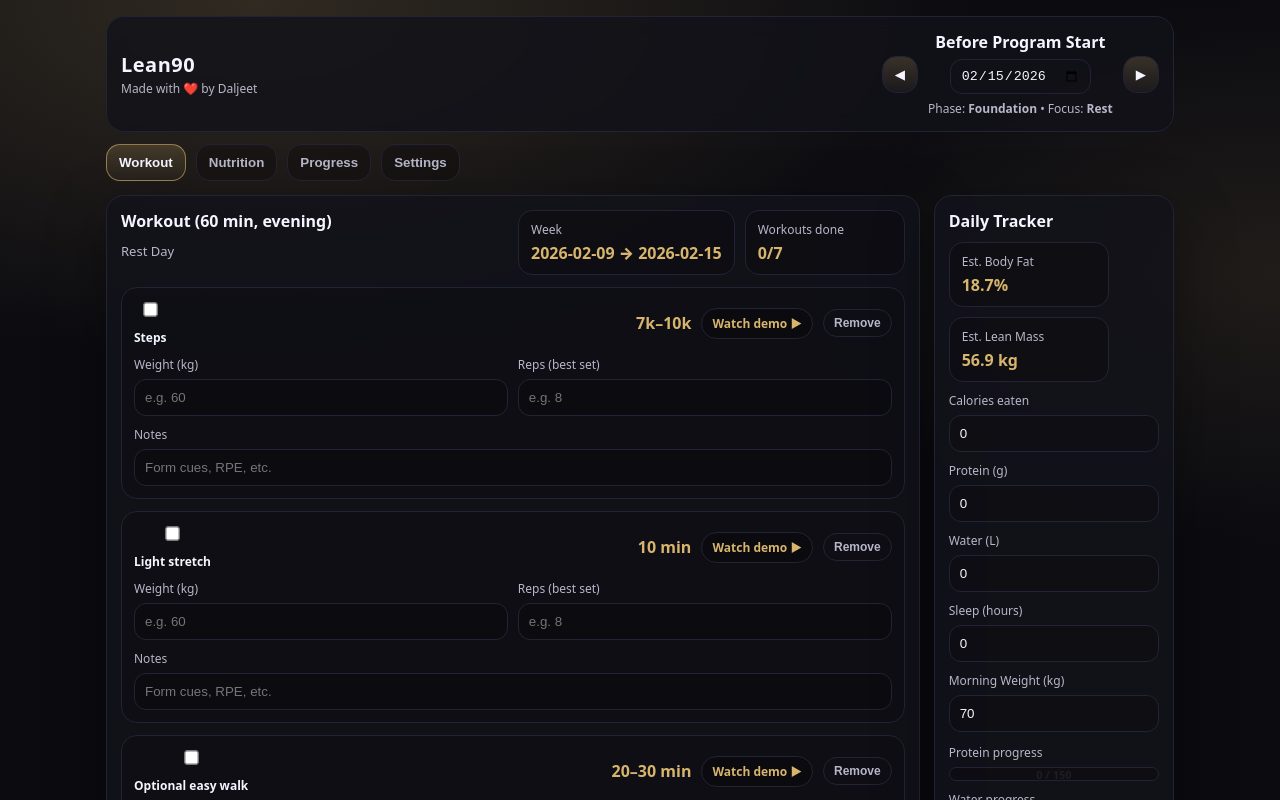
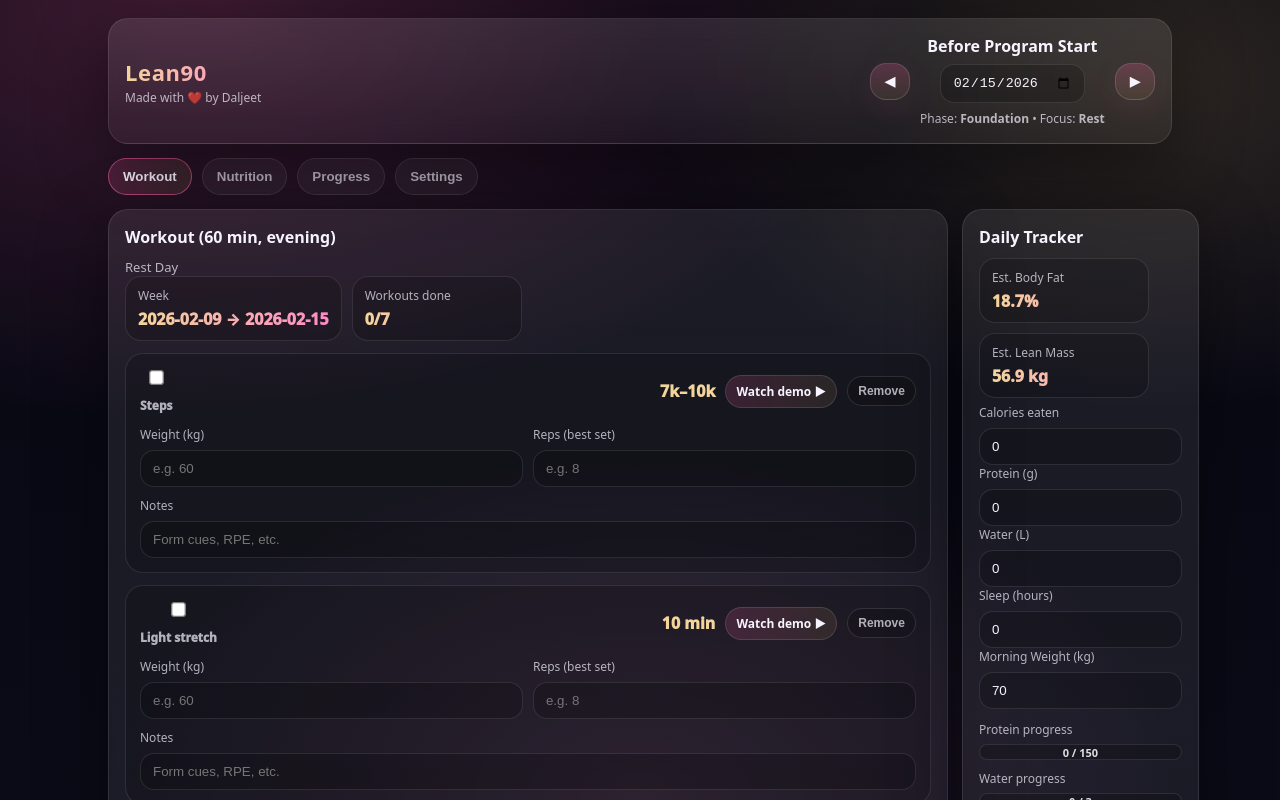
Before and after one commit to dj044/lean90, a React (Vite) app: page / in a window 1280 px wide. Shown: the top 800 px of the page. Built offline with nearby package versions, Linux system fonts and the light colour scheme.

Commit message:
Update index.css

```diff
--- a/src/index.css
+++ b/src/index.css
@@ -1,169 +1,194 @@
 :root{
-  --bg:#0b0b10;
-  --card:#12121a;
-  --text:#f5f5ff;
-  --muted:#b7b7c9;
+  /* Royal palette */
+  --bg0:#070711;
+  --bg1:#0b0b18;
+  --card: rgba(255,255,255,0.06);
+  --card2: rgba(255,255,255,0.08);
+  --line: rgba(255,255,255,0.10);
+  --text:#f7f4ff;
+  --muted: rgba(247,244,255,0.70);
+
   --gold:#d7b56d;
-  --line:#232336;
+  --gold2:#f3d59b;
+
+  --pink:#ff5fa6;
+  --pink2:#ff8ac6;
+
+  --shadow: 0 18px 70px rgba(0,0,0,0.45);
+
+  --radius: 20px;
 }
+
 *{box-sizing:border-box}
+html,body{height:100%}
 body{
   margin:0;
   font-family: ui-sans-serif, system-ui, -apple-system, Segoe UI, Roboto, Helvetica, Arial;
-  background: radial-gradient(1200px 600px at 20% 0%, rgba(215,181,109,0.18), transparent 60%),
-              radial-gradient(900px 500px at 100% 20%, rgba(215,181,109,0.10), transparent 55%),
-              var(--bg);
   color:var(--text);
+
+  /* Royal background */
+  background:
+    radial-gradient(1200px 700px at 15% 0%, rgba(255,95,166,0.22), transparent 60%),
+    radial-gradient(900px 600px at 90% 10%, rgba(215,181,109,0.18), transparent 55%),
+    radial-gradient(900px 600px at 50% 100%, rgba(255,138,198,0.12), transparent 60%),
+    linear-gradient(180deg, var(--bg0), var(--bg1));
 }
-.wrap{max-width:1100px;margin:0 auto;padding:16px}
+
+a{color:inherit}
+.wrap{max-width:1100px;margin:0 auto;padding:18px}
+
+/* Top bar */
 .topbar{
   display:flex;gap:12px;align-items:center;justify-content:space-between;
-  padding:14px 14px;border:1px solid var(--line);border-radius:18px;
-  background: rgba(18,18,26,0.8); backdrop-filter: blur(10px);
+  padding:16px 16px;border:1px solid var(--line);border-radius:var(--radius);
+  background: linear-gradient(180deg, rgba(255,255,255,0.10), rgba(255,255,255,0.04));
+  backdrop-filter: blur(14px);
+  box-shadow: var(--shadow);
 }
-.brand{font-size:20px;font-weight:800;letter-spacing:0.5px}
+
+.brand{
+  font-size:22px;
+  font-weight:900;
+  letter-spacing:0.6px;
+  background: linear-gradient(90deg, var(--gold2), var(--pink2));
+  -webkit-background-clip: text;
+  background-clip:text;
+  color:transparent;
+}
 .sub{color:var(--muted);font-size:12px;margin-top:2px}
+
 .dateBox{display:flex;align-items:center;gap:10px}
-.dateMid{display:flex;flex-direction:column;align-items:center;gap:6px}
-.title{font-weight:800}
+.dateMid{display:flex;flex-direction:column;align-items:center;gap:7px}
+.title{font-weight:900}
 .small{color:var(--muted);font-size:12px;text-align:center}
-.dateInput{
-  background:transparent;border:1px solid var(--line);color:var(--text);
-  padding:8px 10px;border-radius:12px;
-}
-.btn{
-  border:1px solid var(--line);
-  background: linear-gradient(180deg, rgba(215,181,109,0.20), rgba(215,181,109,0.05));
-  color:var(--text);
-  border-radius:14px;
-  padding:10px 12px;
-  cursor:pointer;
-}
-.btn:hover{border-color:rgba(215,181,109,0.6)}
-.grid{
-  display:grid;grid-template-columns:1fr 1fr;gap:14px;margin-top:14px;
-}
-.card{
-  border:1px solid var(--line);
-  background: rgba(18,18,26,0.85);
-  border-radius:18px;
-  padding:14px;
-  box-shadow: 0 20px 60px rgba(0,0,0,0.35);
-}
-h2{margin:0 0 10px 0;font-size:16px}
-.muted{color:var(--muted);font-size:13px}
-.list{margin-top:10px}
-.row{display:flex;justify-content:space-between;gap:12px;padding:10px 0;border-bottom:1px dashed rgba(35,35,54,0.75)}
-.rowLeft{color:var(--text)}
-.rowRight{color:var(--gold);font-weight:800;white-space:nowrap}
-.notes{margin-top:10px;color:var(--muted);font-size:13px}
-.note{margin:6px 0}
-.meal{padding:10px 0;border-bottom:1px dashed rgba(35,35,54,0.75)}
-.mealT{font-weight:800}
-.mealD{color:var(--muted);margin-top:4px}
-.pillRow{display:flex;gap:10px;flex-wrap:wrap;margin:10px 0 6px}
-.pill{
-  border:1px solid var(--line);
-  background: rgba(0,0,0,0.25);
-  border-radius:14px;padding:10px 12px;min-width:160px;
-}
-.pillLabel{color:var(--muted);font-size:12px}
-.pillValue{font-weight:900;color:var(--gold);margin-top:4px}
-.form{display:grid;grid-template-columns:1fr;gap:10px;margin-top:10px}
-.form.two{grid-template-columns:1fr 1fr}
-label{display:flex;flex-direction:column;gap:6px;color:var(--muted);font-size:12px}
+
+/* Inputs */
+.dateInput,
 input, select{
-  background: rgba(0,0,0,0.2);
+  background: rgba(0,0,0,0.20);
   border:1px solid var(--line);
   color:var(--text);
-  padding:10px 10px;
-  border-radius:12px;
+  padding:10px 12px;
+  border-radius:14px;
+  outline:none;
+  transition: border-color .15s ease, transform .05s ease;
 }
-.disabled{opacity:0.5}
-.progress{margin-top:12px}
-.barLabel{color:var(--muted);font-size:12px;margin:10px 0 6px}
-.bar{
-  position:relative;height:14px;border-radius:999px;
-  background: rgba(0,0,0,0.25);border:1px solid var(--line);
-  overflow:hidden;
+input:focus, select:focus, .dateInput:focus{
+  border-color: rgba(255,95,166,0.55);
 }
-.barFill{
-  height:100%;
-  background: linear-gradient(90deg, rgba(215,181,109,0.9), rgba(215,181,109,0.35));
+label{display:flex;flex-direction:column;gap:7px;color:var(--muted);font-size:12px}
+
+/* Buttons */
+.btn{
+  border:1px solid rgba(255,255,255,0.14);
+  color:var(--text);
+  border-radius:16px;
+  padding:10px 14px;
+  cursor:pointer;
+  font-weight:900;
+  background:
+    linear-gradient(180deg, rgba(255,95,166,0.22), rgba(215,181,109,0.10));
+  box-shadow: 0 10px 30px rgba(255,95,166,0.08);
+  transition: transform .08s ease, border-color .15s ease, filter .15s ease;
 }
-.barText{
-  position:absolute;inset:0;
-  display:flex;align-items:center;justify-content:center;
-  font-size:11px;color:#111;font-weight:900;
-  mix-blend-mode: screen;
-}
-.footerActions{margin-top:12px;display:flex;justify-content:flex-end}
+.btn:hover{border-color: rgba(255,138,198,0.55); filter: brightness(1.05);}
+.btn:active{transform: translateY(1px);}
+
 .btnGhost{
   border:1px solid var(--line);
-  background: transparent;
+  background: rgba(0,0,0,0.15);
   color: var(--muted);
-  padding:10px 12px;
-  border-radius:14px;
+  padding:10px 14px;
+  border-radius:16px;
   cursor:pointer;
+  font-weight:900;
 }
-.btnGhost:hover{border-color:rgba(215,181,109,0.6);color:var(--text)}
-@media (max-width: 900px){
-  .grid{grid-template-columns:1fr}
-  .topbar{flex-direction:column;align-items:stretch}
-  .dateMid{align-items:stretch}
-}
-/* --- Tabs + v2 UI --- */
+.btnGhost:hover{border-color: rgba(215,181,109,0.55); color: var(--text);}
+
+/* Tabs */
 .tabs{
-  margin-top: 12px;
+  margin-top: 14px;
   display:flex;
   gap:10px;
   flex-wrap:wrap;
 }
 .tabBtn{
   border:1px solid var(--line);
-  background: rgba(0,0,0,0.25);
+  background: rgba(255,255,255,0.05);
   color: var(--muted);
-  padding:10px 12px;
-  border-radius:14px;
+  padding:10px 14px;
+  border-radius:999px;
   cursor:pointer;
-  font-weight:800;
+  font-weight:900;
+  transition: border-color .15s ease, background .15s ease, transform .08s ease;
 }
+.tabBtn:hover{border-color: rgba(255,138,198,0.45);}
+.tabBtn:active{transform: translateY(1px);}
 .tabBtn.active{
   color: var(--text);
-  border-color: rgba(215,181,109,0.6);
-  background: linear-gradient(180deg, rgba(215,181,109,0.20), rgba(215,181,109,0.05));
+  border-color: rgba(255,95,166,0.60);
+  background:
+    linear-gradient(90deg, rgba(255,95,166,0.18), rgba(215,181,109,0.12));
 }
 
+/* Layout */
+.grid{
+  display:grid;grid-template-columns:1fr 1fr;gap:14px;margin-top:14px;
+}
 .grid.one{ grid-template-columns: 1fr; }
 
-.cardTop{
-  display:flex;
-  align-items:flex-start;
-  justify-content:space-between;
-  gap:12px;
-  flex-wrap:wrap;
+.card{
+  border:1px solid var(--line);
+  background: linear-gradient(180deg, var(--card2), var(--card));
+  border-radius:var(--radius);
+  padding:16px;
+  box-shadow: var(--shadow);
 }
+
+h2{margin:0 0 10px 0;font-size:16px}
+.h3{margin: 0 0 10px 0;font-size:14px}
+.muted{color:var(--muted);font-size:13px}
+
+.pillRow{display:flex;gap:10px;flex-wrap:wrap;margin:10px 0 6px}
+.pill{
+  border:1px solid var(--line);
+  background: rgba(0,0,0,0.18);
+  border-radius:16px;padding:10px 12px;min-width:170px;
+}
+.pillLabel{color:var(--muted);font-size:12px}
+.pillValue{
+  font-weight:1000;
+  margin-top:4px;
+  background: linear-gradient(90deg, var(--gold2), var(--pink2));
+  -webkit-background-clip:text;
+  background-clip:text;
+  color:transparent;
+}
+
+/* Workout list + cards */
+.list{margin-top:10px}
+.row{
+  display:flex;justify-content:space-between;gap:12px;
+  padding:10px 0;border-bottom:1px dashed rgba(255,255,255,0.10)
+}
+.rowRight{color:var(--gold2);font-weight:1000;white-space:nowrap}
+.notes{margin-top:10px;color:var(--muted);font-size:13px}
+.note{margin:6px 0}
 
 .divider{
   height:1px;
-  background: rgba(35,35,54,0.9);
+  background: rgba(255,255,255,0.10);
   margin:14px 0;
 }
 
-.h3{
-  margin: 0 0 10px 0;
-  font-size: 14px;
-  color: var(--text);
-}
-
+/* Exercise cards (v2) */
 .exCard{
   border:1px solid var(--line);
-  border-radius:16px;
-  padding:12px;
+  border-radius:18px;
+  padding:14px;
   margin:12px 0;
   background: rgba(0,0,0,0.18);
 }
-
 .exTop{
   display:flex;
   justify-content:space-between;
@@ -171,7 +196,6 @@ input, select{
   flex-wrap:wrap;
   align-items:center;
 }
-
 .checkRow{
   display:flex;
   align-items:center;
@@ -179,65 +203,75 @@ input, select{
   cursor:pointer;
   user-select:none;
 }
-.checkRow input{ transform: scale(1.1); }
-
-.exName{
+.checkRow input{
+  accent-color: var(--pink);
+  transform: scale(1.12);
+}
+.exName{font-weight:1000}
+.exMeta{display:flex;gap:10px;flex-wrap:wrap;align-items:center}
+.exSets{
+  color: var(--gold2);
+  font-weight:1000;
+}
+.demoLink{
+  color: var(--text);
+  text-decoration:none;
+  border:1px solid rgba(255,255,255,0.12);
+  padding:7px 10px;
+  border-radius:999px;
+  background:
+    linear-gradient(90deg, rgba(255,95,166,0.16), rgba(215,181,109,0.10));
   font-weight:900;
-  color: var(--text);
-}
-.exMeta{
-  display:flex;
-  gap:10px;
-  flex-wrap:wrap;
-  align-items:center;
-}
-.exSets{
-  color: var(--gold);
-  font-weight:900;
-}
-
-.demoLink{
-  color: var(--gold);
-  text-decoration:none;
-  border:1px solid var(--line);
-  padding:6px 10px;
-  border-radius:999px;
-  background: rgba(0,0,0,0.25);
-  font-weight:800;
   font-size:12px;
 }
-.demoLink:hover{ border-color: rgba(215,181,109,0.6); }
+.demoLink:hover{border-color: rgba(255,95,166,0.55);}
 
 .miniBtn{
-  border:1px solid var(--line);
-  background: transparent;
+  border:1px solid rgba(255,255,255,0.12);
+  background: rgba(0,0,0,0.18);
   color: var(--muted);
-  padding:6px 10px;
+  padding:7px 10px;
   border-radius:999px;
   cursor:pointer;
-  font-weight:800;
+  font-weight:900;
   font-size:12px;
 }
-.miniBtn:hover{ border-color: rgba(215,181,109,0.6); color: var(--text); }
+.miniBtn:hover{border-color: rgba(215,181,109,0.55); color: var(--text);}
 
 .exInputs{
-  margin-top:10px;
+  margin-top:12px;
   display:grid;
   grid-template-columns: 1fr 1fr;
   gap:10px;
 }
 .exInputs .span2{ grid-column: span 2; }
 
+/* Add exercise row */
 .addRow{
   display:grid;
   grid-template-columns: 1fr 1fr 1fr 1fr auto;
   gap:10px;
   align-items:end;
 }
-@media (max-width: 900px){
-  .addRow{ grid-template-columns: 1fr; }
-  .exInputs{ grid-template-columns: 1fr; }
-  .exInputs .span2{ grid-column: span 1; }
+
+/* Progress bars */
+.progress{margin-top:12px}
+.barLabel{color:var(--muted);font-size:12px;margin:10px 0 6px}
+.bar{
+  position:relative;height:16px;border-radius:999px;
+  background: rgba(0,0,0,0.20);
+  border:1px solid var(--line);
+  overflow:hidden;
+}
+.barFill{
+  height:100%;
+  background: linear-gradient(90deg, rgba(255,95,166,0.85), rgba(215,181,109,0.65));
+}
+.barText{
+  position:absolute;inset:0;
+  display:flex;align-items:center;justify-content:center;
+  font-size:11px;color:rgba(255,255,255,0.85);
+  font-weight:900;
 }
 
 /* Charts */
@@ -246,13 +280,10 @@ input, select{
   grid-template-columns: 1fr 1fr;
   gap:12px;
 }
-@media (max-width: 900px){
-  .chartsGrid{ grid-template-columns: 1fr; }
-}
 .chartCard{
   border:1px solid var(--line);
-  border-radius:18px;
-  padding:12px;
+  border-radius:20px;
+  padding:14px;
   background: rgba(0,0,0,0.18);
 }
 .chartTop{
@@ -262,11 +293,23 @@ input, select{
   gap:10px;
   margin-bottom:8px;
 }
-.chartTitle{ font-weight:900; }
-.chartValue{ color: var(--gold); font-weight:900; }
-.chart{ width:100%; height:auto; display:block; }
-.chartLabels{
-  display:flex;
-  justify-content:space-between;
-  margin-top:8px;
+.chartTitle{font-weight:1000}
+.chartValue{color:var(--gold2);font-weight:1000}
+.chart{width:100%;height:auto;display:block}
+.chartLabels{display:flex;justify-content:space-between;margin-top:8px}
+
+/* Meals */
+.meal{padding:10px 0;border-bottom:1px dashed rgba(255,255,255,0.10)}
+.mealT{font-weight:1000}
+.mealD{color:var(--muted);margin-top:4px}
+
+/* Responsive */
+@media (max-width: 900px){
+  .grid{grid-template-columns:1fr}
+  .topbar{flex-direction:column;align-items:stretch}
+  .dateMid{align-items:stretch}
+  .addRow{grid-template-columns: 1fr}
+  .exInputs{grid-template-columns: 1fr}
+  .exInputs .span2{grid-column: span 1}
+  .chartsGrid{grid-template-columns: 1fr}
 }
```
